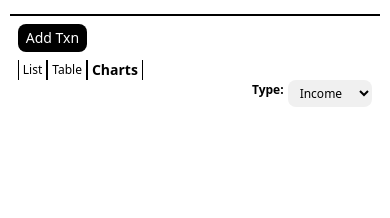
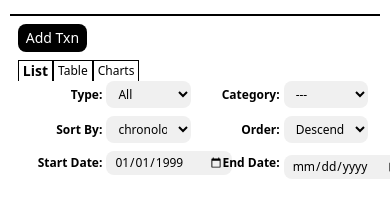
Before and after one commit to ddennis18/trackit, a React (Vite) app: page /dashboard in a window 390 px wide. Shown: the part 152-370 px from the top of the page. Built offline with nearby package versions, Linux system fonts and the light colour scheme.

Commit message:
fixing responsive design

```diff
--- a/src/components/TabSection.jsx
+++ b/src/components/TabSection.jsx
@@ -9,9 +9,7 @@ export default function TabSection ({ tabList, contentList, defaultTab = 0 }) {
         {tabList.map((t, i) => {
           return (
             <button
-              className={`border-black border-t-${
-                currentTab == i ? '4' : '1'
-              } hover:font-semibold border-l-1 border-r-1 px-1 text-${
+              className={`border-black border-t-1 hover:font-semibold border-l-1 border-r-1 px-1 text-${
                 currentTab == i ? 'sm' : 'xs'
               } font-${currentTab == i ? 'semibold' : 'normal'}`}
               key={'tab'+t+'-'+i}
--- a/src/pages/Dashboard.jsx
+++ b/src/pages/Dashboard.jsx
@@ -135,14 +135,19 @@ export function PieChartComponent ({ data }) {
         data={data}
         dataKey={'value'}
         cx='50%'
-        cy='50%'
+        cy='40%'
         outerRadius='80%'
         labelLine={false}
         label={renderLabel}
         cornerRadius={'2px'}
       >
         {data.map((d, i) => {
-          return <Cell key={`cell-${d.name+'-'+i.toString()}`} fill={`hsl(${i/N*180},100%,50%)`}></Cell>
+          return (
+            <Cell
+              key={`cell-${d.name + '-' + i.toString()}`}
+              fill={`hsl(${(i / N) * 180},50%,50%)`}
+            ></Cell>
+          )
         })}
       </Pie>{' '}
     </PieChart>
@@ -189,6 +194,7 @@ export default function Dashboard () {
 
   //endregion
 
+  //
   function TransactionList () {
     {
       /*Transactions List*/
@@ -263,7 +269,7 @@ export default function Dashboard () {
             id='startDate'
             type='date'
             defaultValue='1999-01-01'
-            className='px-2 py-1 bg-secondary rounded-lg'
+            className='px-2 py-1 bg-secondary rounded-lg w-min'
             onChange={e => setStartDate(e.target.value)}
           ></input>
           <label htmlFor='endDate' className='font-semibold'>
@@ -273,7 +279,7 @@ export default function Dashboard () {
             name='endDate'
             id='emdDate'
             type='date'
-            className='px-2 py-1 bg-secondary rounded-lg'
+            className='px-2 py-1 bg-secondary rounded-lg w-min'
             onChange={e => setEndDate(e.target.value)}
           ></input>
         </div>
@@ -387,7 +393,7 @@ export default function Dashboard () {
     const [chartType, setChartType] = useState('income')
 
     return (
-      <div className='grid grid-cols-2 min-h-[500px]'>
+      <div className='grid grid-rows-2 md:grid-cols-2 md:grid-rows-1 h-[800px]'>
         <PieChartComponent
           data={[
             { name: 'income', value: stats.income },
@@ -395,7 +401,7 @@ export default function Dashboard () {
           ]}
         ></PieChartComponent>
         <div>
-          <div className='px-2 space-x-1 space-y-2 text-xs grid grid-cols-2 items-center text-right'>
+          <div className='px-2 space-x-1 flex flex-row text-xs justify-start items-center'>
             <label htmlFor='typeFilter' className='font-semibold'>
               Type:{' '}
             </label>
@@ -435,7 +441,7 @@ export default function Dashboard () {
       <TabSection
         tabList={['List', 'Table', 'Charts']}
         contentList={[<TransactionList />, <TransactionTable />, <Charts />]}
-        defaultTab={2}
+        defaultTab={0}
       />
 
       {addTxnModalIsopen && (
```
